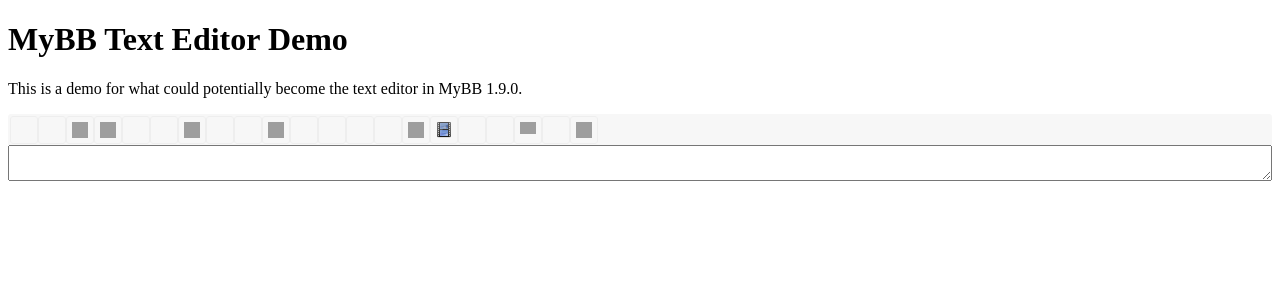
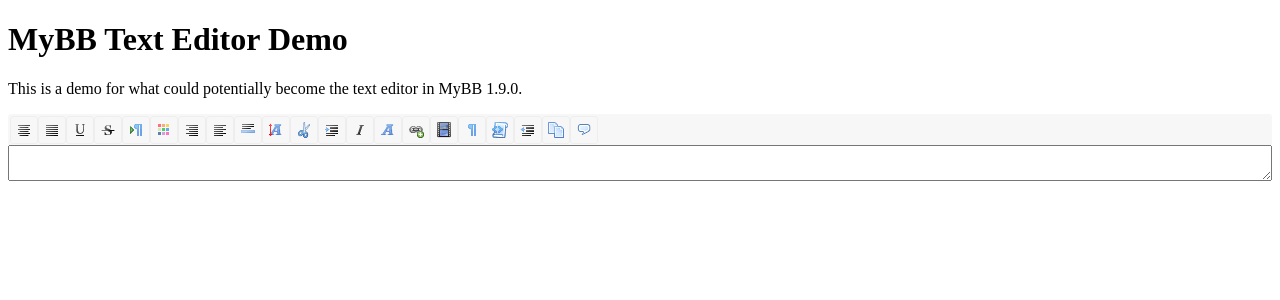
Before and after one commit to martec/mybb_text_editor_demo, a PHP site: page /public/index.html in a window 1280 px wide. Shown: the top 300 px of the page. Run offline with PHP 8.4, Linux system fonts and the light colour scheme; some libraries are stand-ins or nearby versions; grey boxes are pictures that could not be loaded.

Commit message:
update editor again

```diff
--- a/public/yui_editor/editor.css
+++ b/public/yui_editor/editor.css
@@ -1,5 +1,5 @@
 .yuieditor-button div {
-    background-image: url("../../../jscripts/sceditor/editor_themes/famfamfam.png");
+    background-image: url("famfamfam.png");
     width: 16px;
     height: 16px;
     background-repeat: no-repeat;
--- a/public/yui_editor/yui.editor.js
+++ b/public/yui_editor/yui.editor.js
@@ -110,7 +110,7 @@ editor = (function() {
  			return true;
  		},
  		insert_text: function(d, h, i) {
- 			var g, f, e = document.getElementById(i);
+ 			var g, f, e = document.getElementsByName(i)[0];
  			if (!e) {
  				return false;
  			}
```
Also changed, not shown: public/yui_editor/famfamfam.png (added).
